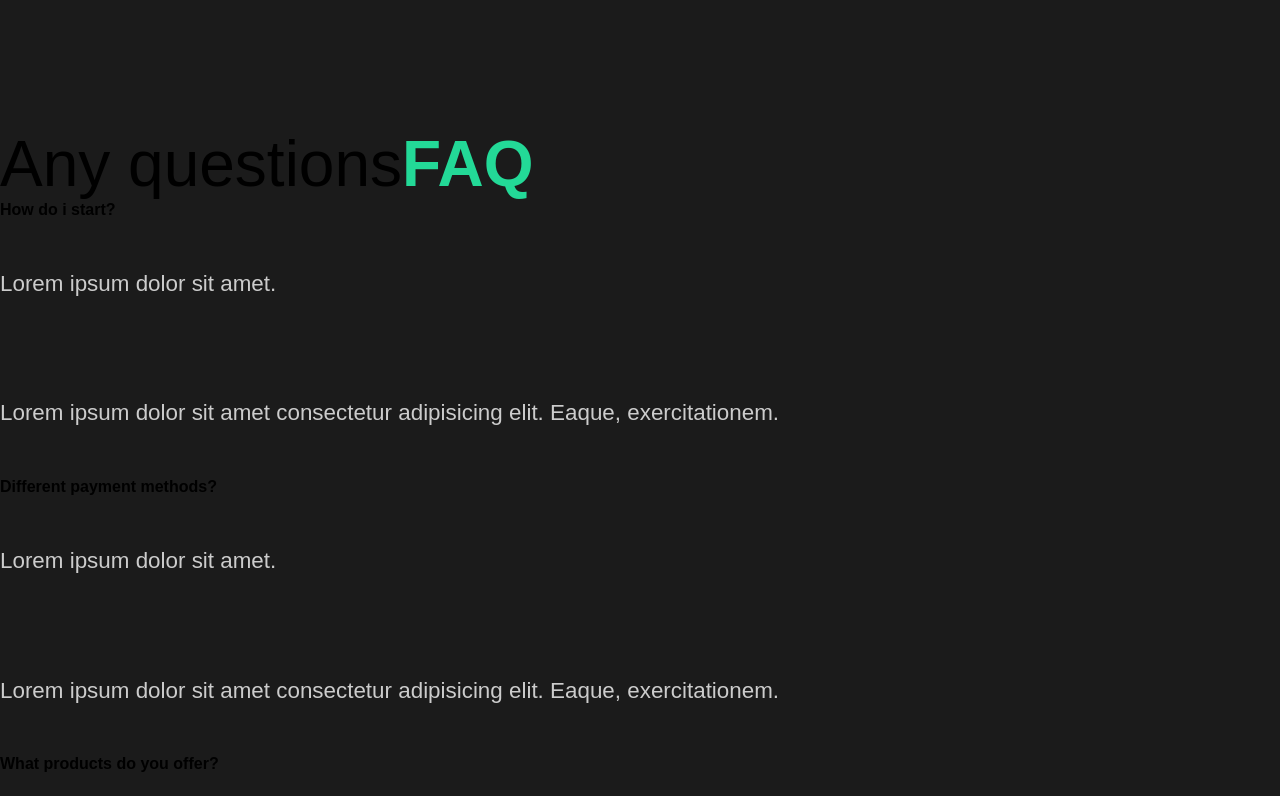
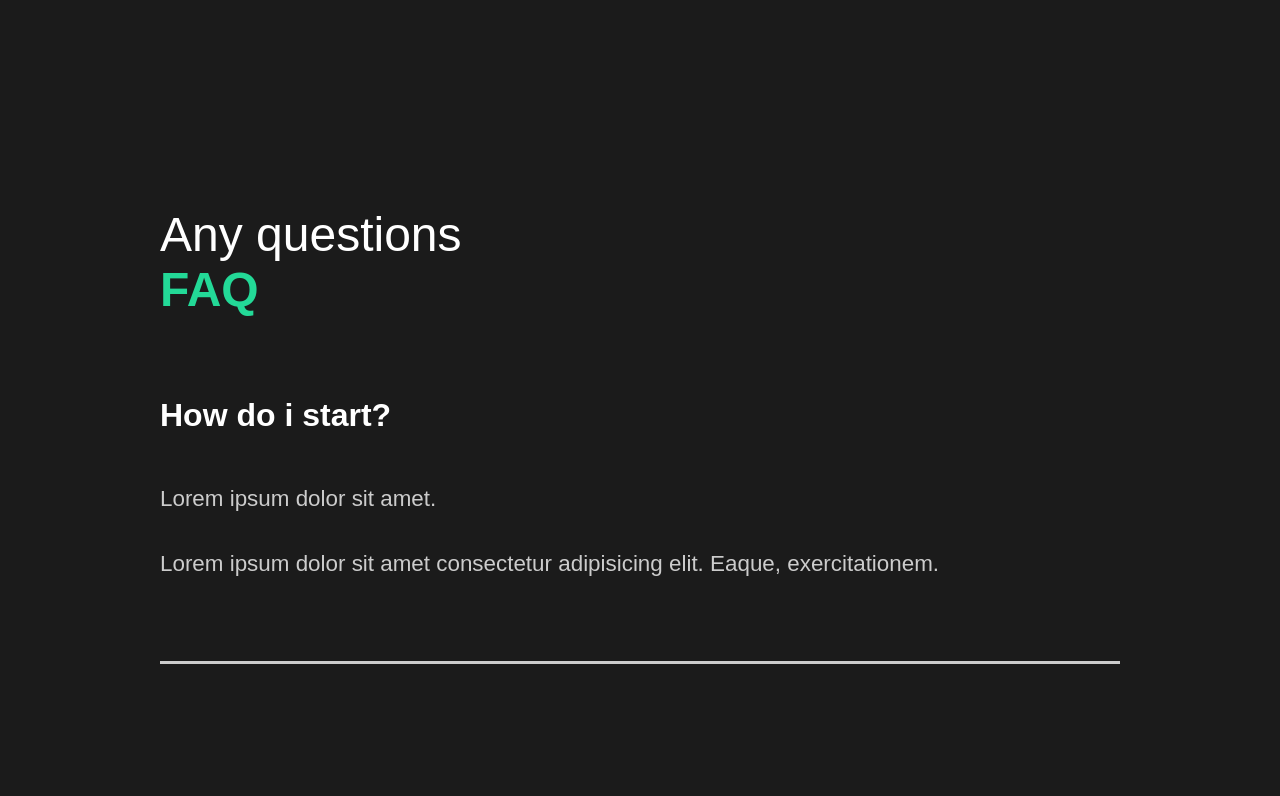
Before and after one commit to RsRahulPro/ReactPortfolio, a React (Create React App) app: page / in a window 1280 px wide. Shown: the part 1840-2636 px from the top of the page. Built offline with nearby package versions, Linux system fonts and the light colour scheme.

Commit message:
Add FAQ Section styling (Styled Components)

```diff
--- a/src/Components/FaqSection.js
+++ b/src/Components/FaqSection.js
@@ -1,9 +1,11 @@
 import React from "react";
 import home1 from "../img/home1.png";
+import styled from "styled-components";
+import {About, Description, Image, Hide} from "./styles";
 
 let FaqSection = () => {
   return (
-    <div className="faq">
+    <Faq>
       <h2>
         Any questions
         <span>FAQ</span>
@@ -14,6 +16,7 @@
           <p>Lorem ipsum dolor sit amet.</p>
           <p>Lorem ipsum dolor sit amet consectetur adipisicing elit. Eaque, exercitationem.</p>
         </div>
+        <div className="faq-line"></div>
       </div>
       <div className="question">
         <h4>Different payment methods?</h4>
@@ -21,6 +24,7 @@
           <p>Lorem ipsum dolor sit amet.</p>
           <p>Lorem ipsum dolor sit amet consectetur adipisicing elit. Eaque, exercitationem.</p>
         </div>
+        <div className="faq-line"></div>
       </div>
       <div className="question">
         <h4>What products do you offer?</h4>
@@ -28,6 +32,7 @@
           <p>Lorem ipsum dolor sit amet.</p>
           <p>Lorem ipsum dolor sit amet consectetur adipisicing elit. Eaque, exercitationem.</p>
         </div>
+        <div className="faq-line"></div>
       </div>
       <div className="question">
         <h4>Daily Schedule?</h4>
@@ -35,9 +40,37 @@
           <p>Lorem ipsum dolor sit amet.</p>
           <p>Lorem ipsum dolor sit amet consectetur adipisicing elit. Eaque, exercitationem.</p>
         </div>
+        <div className="faq-line"></div>
       </div>
-    </div>
+    </Faq>
   );
 };
 
+const Faq = styled(About)`
+  span {
+    display: block;
+  }
+  h2 {
+    padding-bottom: 2rem;
+    font-weight: lighter;
+  }
+  .faq-line {
+    background: #ccc;
+    height: 0.2rem;
+    margin: 2rem 0rem;
+    width: 100%;
+  }
+  .question {
+    padding: 3rem 0rem;
+    cursor: pointer;
+  }
+  .answer {
+    padding: 2rem 0rem;
+    p {
+      padding: 1rem 0rem;
+    }
+  }
+  display: block;
+`;
+
 export default FaqSection;
--- a/src/Components/GlobalStyle.js
+++ b/src/Components/GlobalStyle.js
@@ -28,11 +28,12 @@
     }
     h2{
             font-weight:lighter;
-            font-size: 4rem;
+            font-size: 3rem;
 
     }
     h4{
         font-weight:bold;
+        font-size: 2rem;
     }
     span{
         font-weight:bold;
```
